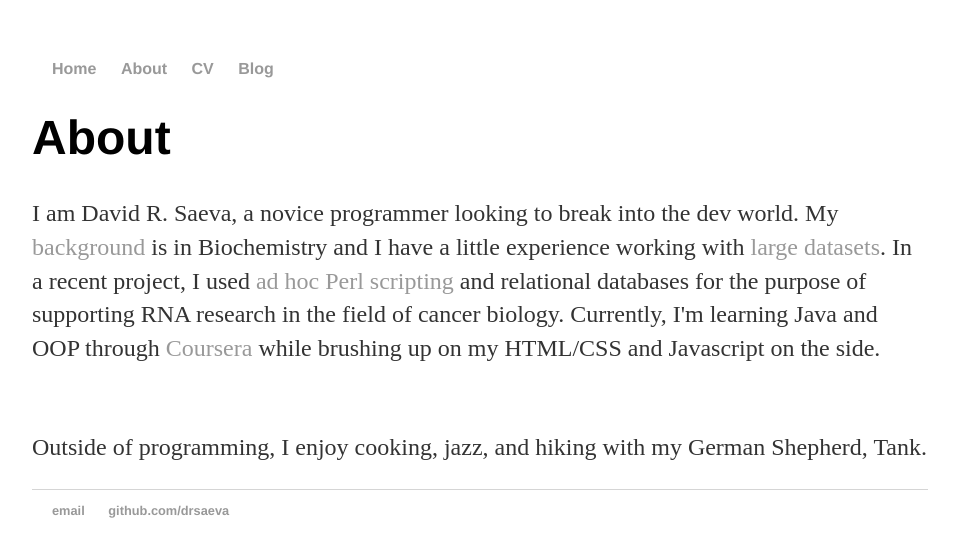
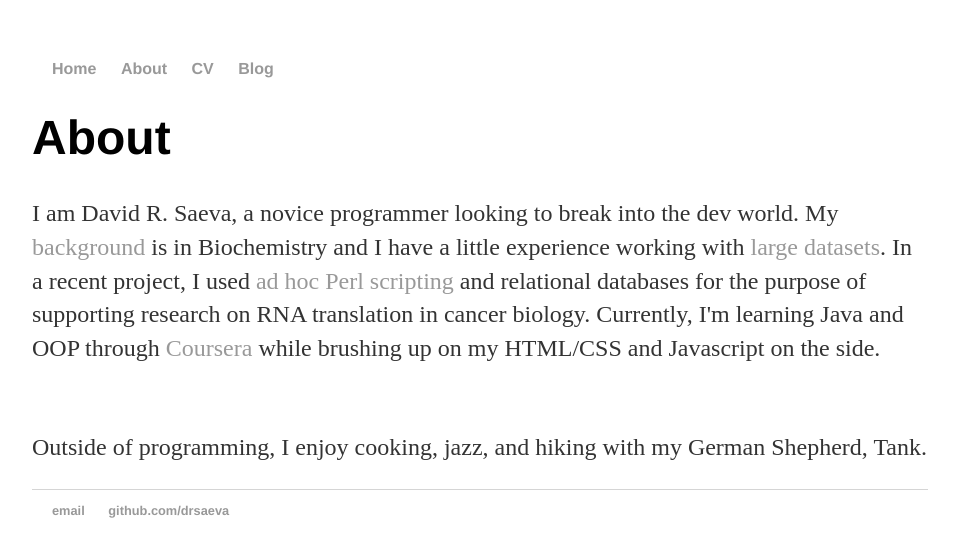
Before and after one commit to drsaeva/drsaeva.github.io, a Jekyll site: the page built from about/index.html, in a window 1280 px wide. Shown: the top 557 px of the page, without its empty margins (160-1119 px from the left). Built offline with Jekyll 4.4.1, drawn with Linux system fonts in a browser that asks for light colours.

Commit message:
Update index.html

```diff
--- a/about/index.html
+++ b/about/index.html
@@ -9,7 +9,7 @@ experience working with <a href="http://pubs.acs.org/doi/abs/10.1021/je500053c">
 large</a> <a href="http://pubs.acs.org/doi/abs/10.1021/acs.jced.5b00503">
 datasets</a>. In a recent project, I used
 <a href= "https://github.com/drsaeva/utr-analysis">ad hoc Perl scripting</a> and
- relational databases for the purpose of supporting RNA research in the field of
+ relational databases for the purpose of supporting research on RNA translation in
  cancer biology. Currently, I'm learning Java and OOP through
 <a href="https://www.coursera.org/specializations/java-object-oriented">Coursera</a>
 while brushing up on my HTML/CSS and Javascript on the side.</p>
```
